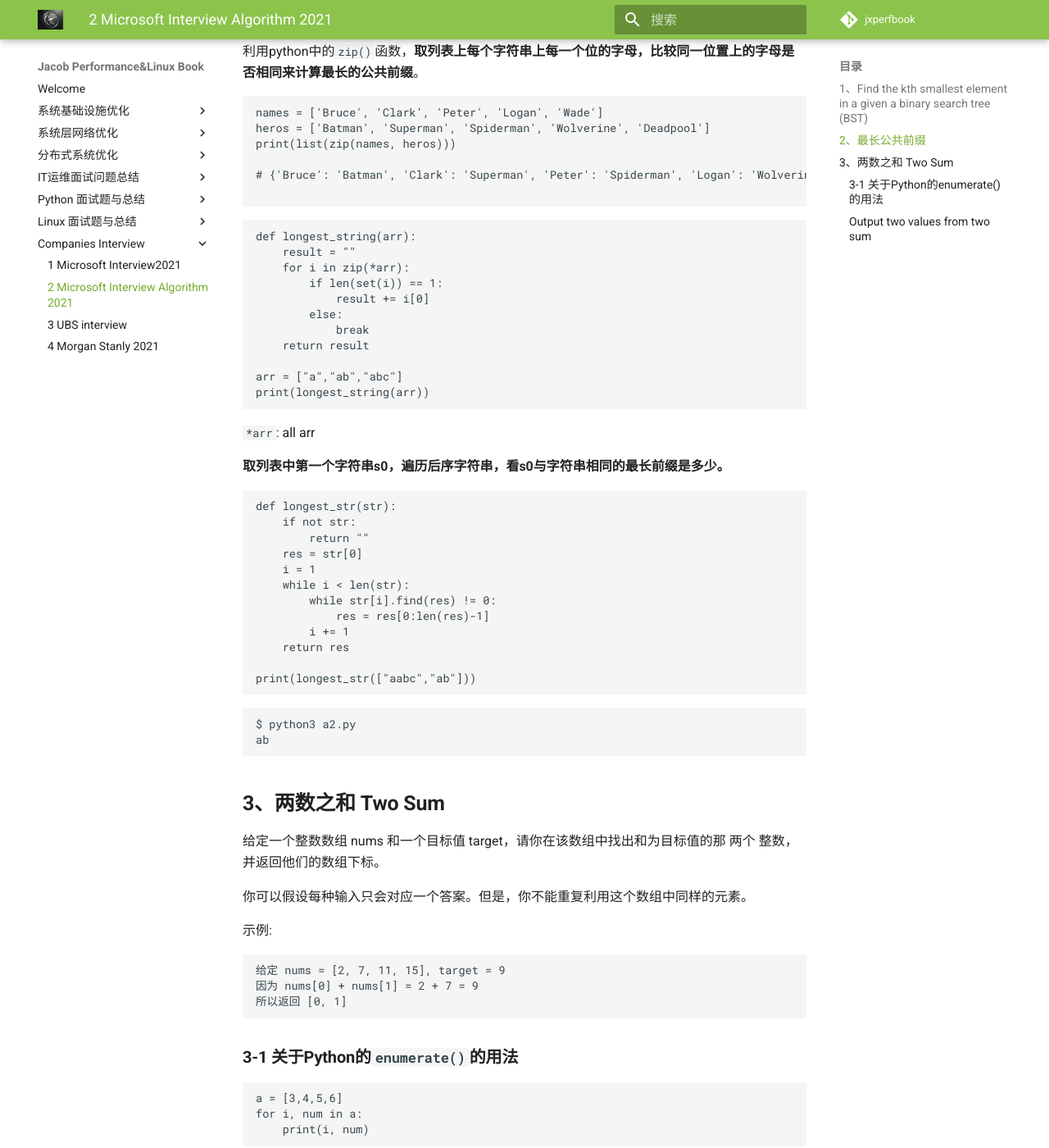
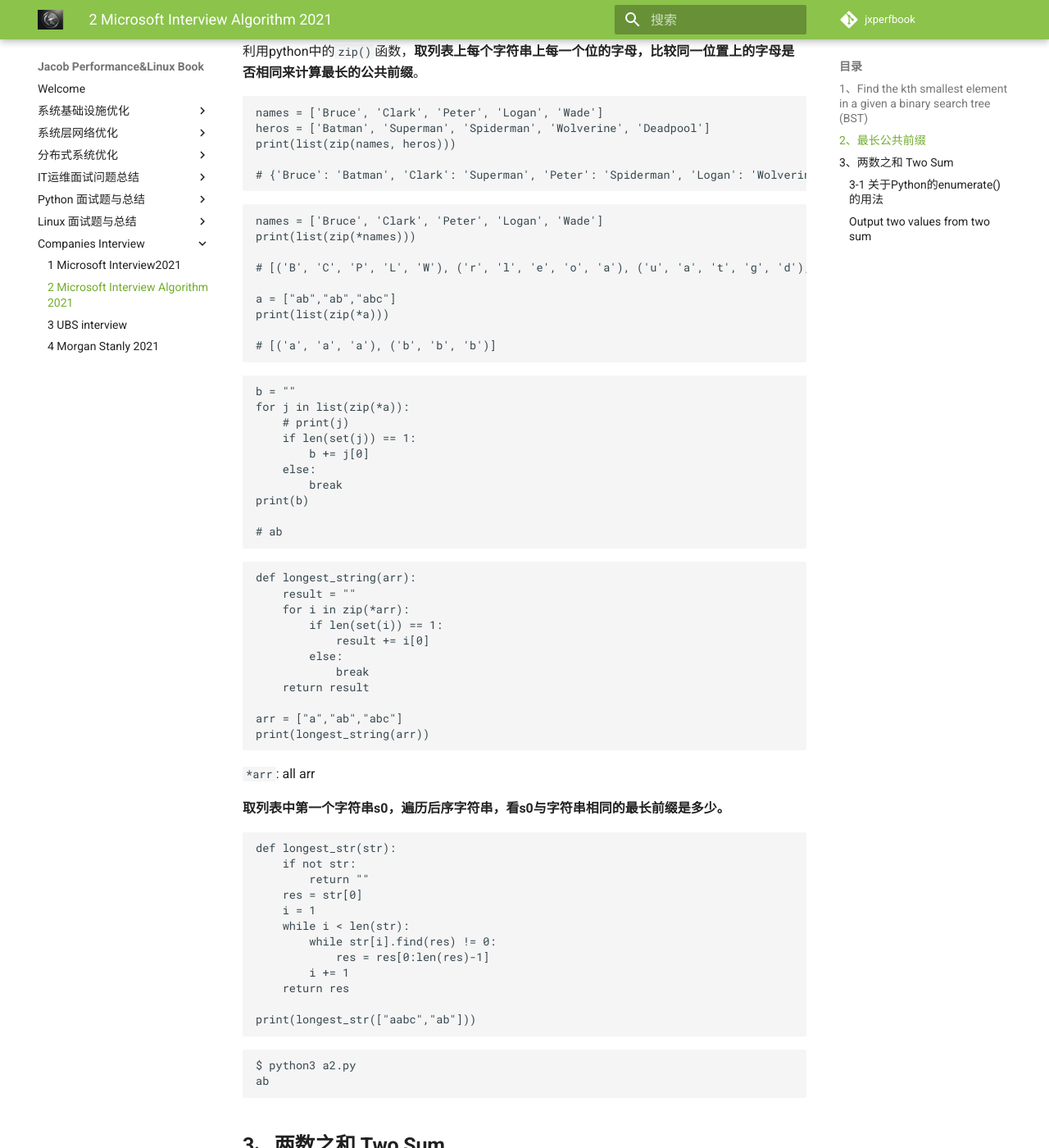
Before and after one commit to Chao-Xi/jxperfbook, an MkDocs documentation site: the page built from docs/chap7/2Ms_al.md, in a window 1280 px wide and 1400 px high, scrolled down 1742 px. Shown: the whole window at 82% size. Built offline with MkDocs 1.6.1 and Material for MkDocs 9.7.7, drawn with Linux system fonts in a browser that asks for light colours; comment, search, counter and statistics services are not loaded; some of the changed text lies outside the part shown.

Commit message:
update 2ms_al

````diff
--- a/docs/chap7/2Ms_al.md
+++ b/docs/chap7/2Ms_al.md
@@ -77,8 +77,35 @@
 print(list(zip(names, heros)))
 
 # {'Bruce': 'Batman', 'Clark': 'Superman', 'Peter': 'Spiderman', 'Logan': 'Wolverine', 'Wade': 'Deadpool'}
+```
 
 ```
+names = ['Bruce', 'Clark', 'Peter', 'Logan', 'Wade']
+print(list(zip(*names)))
+
+# [('B', 'C', 'P', 'L', 'W'), ('r', 'l', 'e', 'o', 'a'), ('u', 'a', 't', 'g', 'd'), ('c', 'r', 'e', 'a', 'e')]
+
+a = ["ab","ab","abc"]
+print(list(zip(*a)))
+
+# [('a', 'a', 'a'), ('b', 'b', 'b')]
+```
+
+
+```
+b = ""
+for j in list(zip(*a)):
+    # print(j)
+    if len(set(j)) == 1:
+        b += j[0]
+    else:
+        break
+print(b)
+
+# ab
+```
+
+
 ```
 def longest_string(arr):
     result = ""
@@ -152,7 +179,7 @@
 (0, 3)
 (1, 4)
 (2, 5)
-(3, 6
+(3, 6)
 ```
 
 ```
````
Also changed, not shown: 1 other file.
